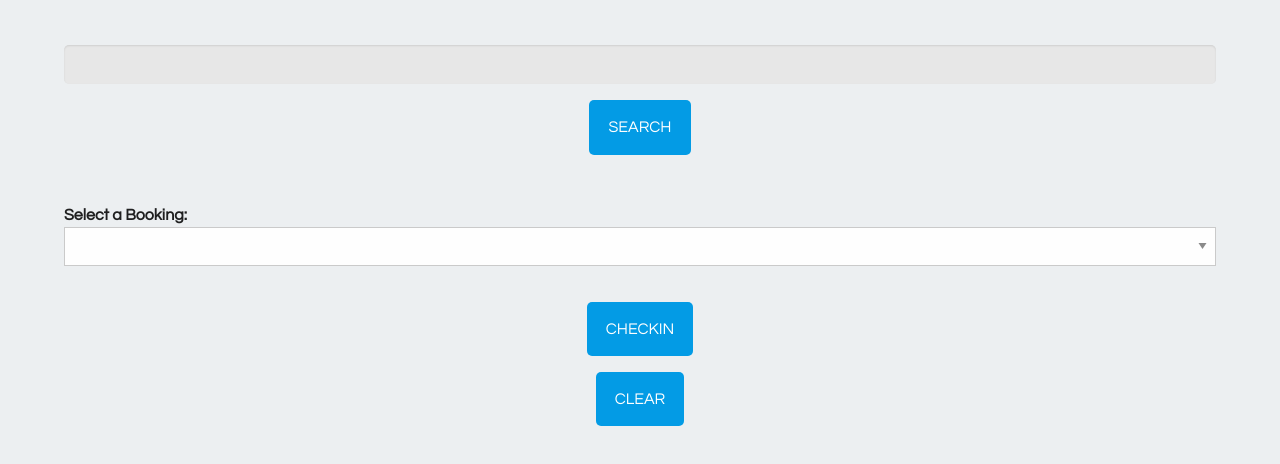
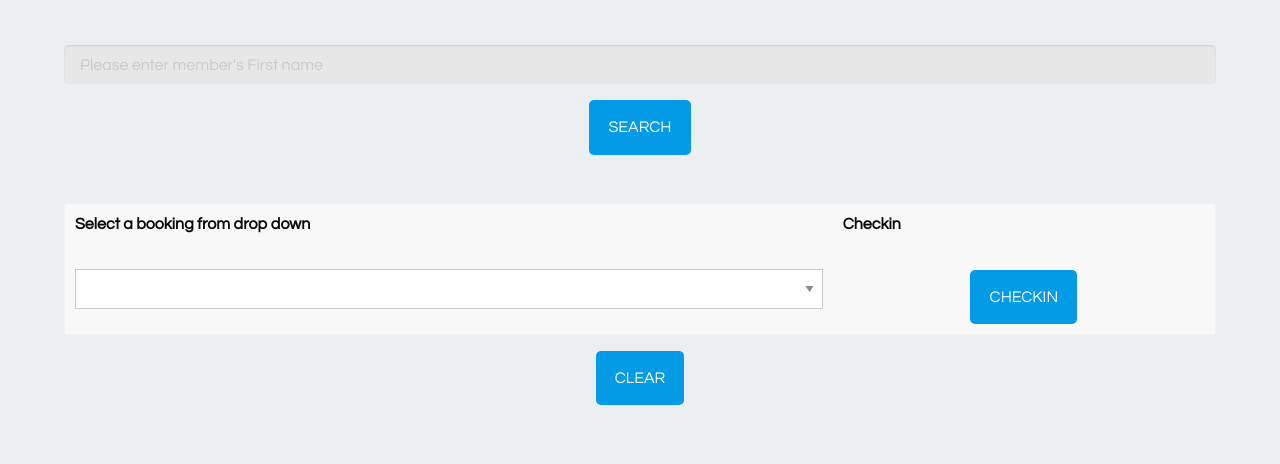
Before and after one commit to edprince/ski-project, a plain HTML site: page public/checkin.html in a window 1280 px wide. Shown: the part 118-582 px from the top of the page. Drawn offline with nearby package versions, Linux system fonts and the light colour scheme; a web font is replaced by a local one.

Commit message:
Add files via upload

```diff
--- a/public/checkin.html
+++ b/public/checkin.html
@@ -16,14 +16,23 @@
   <body>
     <div class="form">
      	<h1>Sphere - Checkin</h1>
-    	<input type = "text" id = "NameSearch">
+    	<input type = "text" id = "NameSearch" placeholder = "Please enter member's First name">
 		<button id = "SearchButton">Search</button>
 	<br>
 	<br>
-	<B>Select a Booking:</B> <BR>
-		<select id="list" size = 3></select>
-	</SELECT>
-	<button id ="Checkin">Checkin</button>
+	<table id='checkin table'>
+	<tbody id='table body'></tbody>
+        <thead>
+		<tr>
+		    <td>Select a booking from drop down </td>
+			<td>Checkin </td>
+		</tr>
+		<tr>
+			<td><select id="list" style=" height:40px;margin-bottom:8px;margin-top:8px;"></select></td>
+			<td><button id ="Checkin">Checkin</button></td>
+	    </tr>
+		</thead>
+	</table>
 	<button id ="Clear">Clear</button>
 	<p id="Message"></p>
 	</div>
```
